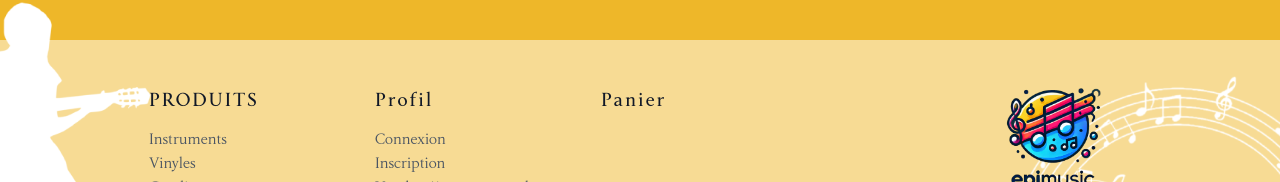
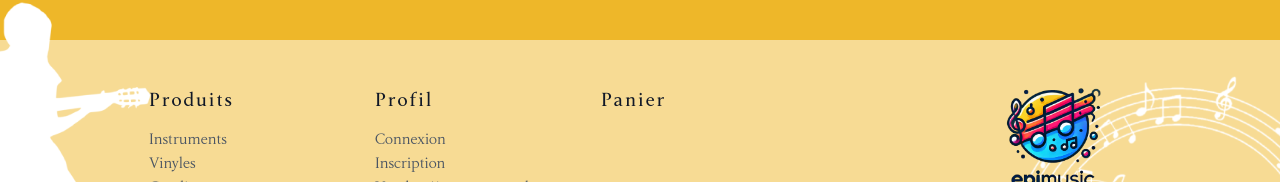
Before and after one commit to Seraphino16/Epimusic, a React (Create React App) app in the folder client/: page /product/1 in a window 1280 px wide. Shown: the part 470-652 px from the top of the page. Built offline with nearby package versions, Linux system fonts and the light colour scheme; no server answers.

Commit message:
changed "PRODUITS" to lowercase in footer

```diff
--- a/client/src/components/footer/Footer.jsx
+++ b/client/src/components/footer/Footer.jsx
@@ -22,7 +22,7 @@ const Footer = () => {
                 <div className="flex-grow flex flex-wrap md:pr-20 -mb-10 md:text-left text-center order-first justify-center">
                     <div className="lg:w-1/4 md:w-1/2 w-full px-4">
                         <h2 className="title-font font-medium text-gray-900 tracking-widest text-xl mb-3">
-                            <a href="/products">PRODUITS</a>
+                            <a href="/products">Produits</a>
                         </h2>
                         <div className="list-none mb-10">
                             <li>
```
